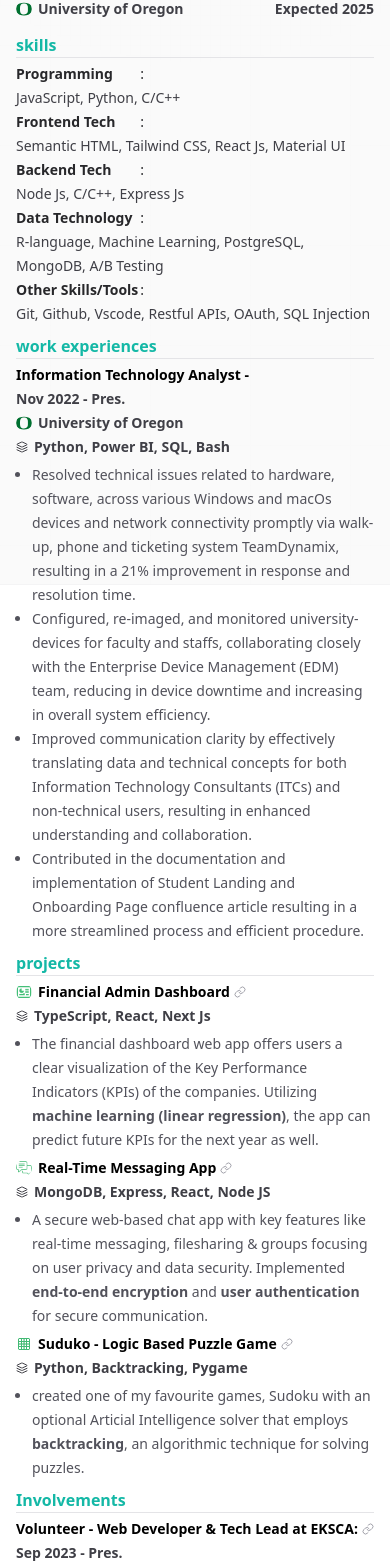
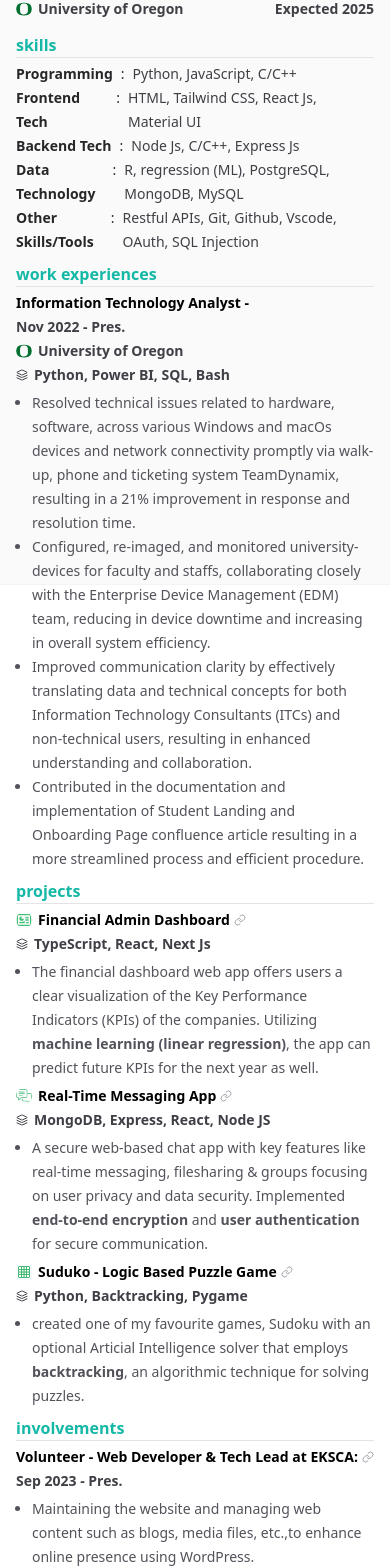
Before and after one commit to SukoGurung/Suko-Gurung-website, a Next.js app: page / in a window 390 px wide. Shown: the part 260-1828 px from the top of the page. Built offline with nearby package versions, Linux system fonts and the light colour scheme.

Commit message:
updates: infos, fixed: responsiveness md and lg

```diff
--- a/components/section/extra-section.tsx
+++ b/components/section/extra-section.tsx
@@ -49,13 +49,13 @@
         <ExtraTitle
           image=""
           title=" Volunteer - Web Developer & Tech Lead at EKSCA:"
-          link="https://nextjs.org/"
+          link="https://eugene-kathmandu.org/"
         />
       ),
 
       head2: "Sep 2023 - Pres.",
       bulletPoints: [
-        "Maintaining the website and managing web content such as blogs, media files, etc.,to enhance online presence. Currently migrating to WordPress.",
+        "Maintaining the website and managing web content such as blogs, media files, etc.,to enhance online presence using WordPress.",
         "guiding the association on various aspects of technology and their adoption.",
       ],
     },
@@ -64,15 +64,15 @@
       head1: (
         <ExtraTitle
           image=""
-          title="Member-Oregon Blockchain Group:"
-          link="https://nextjs.org/"
+          title="Member - Oregon Blockchain Group:"
+          link="https://oregonblockchain.org/"
         />
       ),
 
       head2: "Sep 2022 - Nov 2023.",
       bulletPoints: [
-        "Researched and shared diverse facets of FinTech, Blockchain and Web3 technologies, analyzing their emergence and market trends, regulatory frameworks, etc.",
-        "participated in successful pitches and voting for various decentralized autonomous organization (DAO), contributing to club's investment in tokens and comprehensive portfolio management.",
+        "Researched and shared diverse facets of FinTech, Blockchain and Web3 technologies, analyzing their emergence and market trends, etc.",
+        "participated in pitches and voting for various decentralized autonomous organization (DAO), contributing to club's investment in tokens & comprehensive portfolio management.",
       ],
     },
 
@@ -80,7 +80,7 @@
   ];
 
   return (
-    <Section title="Involvements">
+    <Section title="involvements">
       <div className="flex flex-col gap-y-1">
         {exp.map((e, index) => (
           <Experience key={index} {...e} />
--- a/components/section/skill-section.tsx
+++ b/components/section/skill-section.tsx
@@ -3,48 +3,45 @@
 export default function SkillSection() {
   return (
     <Section title="skills">
-      <div className="md:flex text-sm">
-        <div className="w-32 flex-shrink-0 flex justify-between">
-          <span className="font-bold">Programming</span>:
-        </div>
-        <div className="md:ml-8 text-zinc-700 dark:text-zinc-300">
-          JavaScript, Python, C/C++
+      <div className="md:flex items-center flex-nowrap text-sm">
+        <div className="min-w-[8rem] flex-shrink-0 flex ">
+          <span className="font-bold mr-2">Programming</span>: <span className="lg:ml-9 text-zinc-700 dark:text-zinc-300 ml-2">  Python, JavaScript,  C/C++ </span>
         </div>
       </div>
 
-      <div className="md:flex text-sm">
-        <div className="w-32 flex-shrink-0 flex justify-between">
-          <span className="font-bold"> Frontend Tech </span>:
-        </div>
-        <div className="md:ml-8 text-zinc-700 dark:text-zinc-300">
-          Semantic HTML, Tailwind CSS, React Js, Material UI
+      <div className="md:flex items-center flex-nowrap text-sm">
+        <div className="min-w-[8rem] flex-shrink-0 flex">
+          <span className="font-bold mr-2"> Frontend Tech </span>:
+        <span className="lg:ml-8 text-zinc-700 dark:text-zinc-300 ml-2">
+        HTML, Tailwind CSS, React Js, Material UI
+        </span>
         </div>
       </div>
 
-      <div className="md:flex text-sm">
-        <div className="w-32 flex-shrink-0 flex justify-between">
-          <span className="font-bold">Backend Tech</span>:
-        </div>
-        <div className="md:ml-8 text-zinc-700 dark:text-zinc-300">
+      <div className="md:flex items-center flex-nowrap text-sm">
+        <div className="min-w-[8rem] flex-shrink-0 flex">
+          <span className="font-bold mr-2">Backend Tech</span>:
+        <span className="lg:ml-9 text-zinc-700 dark:text-zinc-300 ml-2">
           Node Js, C/C++, Express Js
+        </span>
         </div>
       </div>
 
-      <div className="md:flex text-sm">
-        <div className="w-32 flex-shrink-0 flex justify-between">
-          <span className="font-bold"> Data Technology </span>:
-        </div>
-        <div className="md:ml-8 text-zinc-700 dark:text-zinc-300">
-          R-language, Machine Learning, PostgreSQL, MongoDB, A/B Testing
+      <div className="md:flex items-center flex-nowrap text-sm">
+        <div className="min-w-[8rem] flex-shrink-0 flex">
+          <span className="font-bold mr-2"> Data Technology </span>:
+        <span className="lg:ml-4 text-zinc-700 dark:text-zinc-300 ml-2">
+          R, regression (ML), PostgreSQL, MongoDB, MySQL
+        </span>
         </div>
       </div>
 
-      <div className="md:flex text-sm">
-        <div className="w-32 flex-shrink-0 flex justify-between">
-          <span className="font-bold"> Other Skills/Tools</span>:
-        </div>
-        <div className="md:ml-8 text-zinc-700 dark:text-zinc-300">
-          Git, Github, Vscode, Restful APIs, OAuth, SQL Injection
+      <div className="md:flex items-center flex-nowrap text-sm">
+        <div className="min-w-[8rem] flex-shrink-0 flex">
+          <span className="font-bold mr-2"> Other Skills/Tools</span>:
+        <span className="lg:ml-3 text-zinc-700 dark:text-zinc-300 ml-2">
+         Restful APIs, Git, Github, Vscode, OAuth, SQL Injection
+          </span>
         </div>
       </div>
     </Section>
--- /dev/null
+++ b/pages/about.tsx
@@ -0,0 +1,17 @@
+import React from "react";
+import RootLayout from "@/app/layout";
+import Head from 'next/head';
+
+const AboutPage = () => {
+  return (
+    <RootLayout>
+      <Head>
+        <title>Contact Page</title>
+      </Head>
+      <h1>Contact Page</h1>
+      <p>This is the contact page.</p>
+    </RootLayout>
+  );
+};
+
+export default AboutPage;
--- /dev/null
+++ b/pages/contacts.tsx
@@ -0,0 +1,20 @@
+import React from "react";
+import RootLayout from "@/app/layout";
+import { metadata } from "@/app/metadata";
+import Head from 'next/head';
+
+const ContactPage = () => {
+  return (
+    <RootLayout>
+      <Head>
+        <title>Contact Page</title>
+      </Head>
+      <h1>Contact Page</h1>
+      <p>This is the contact page.</p>
+      <h1>Contac Page</h1>
+      <p>This is the about page.</p>
+    </RootLayout>
+  );
+};
+
+export default ContactPage;
```
